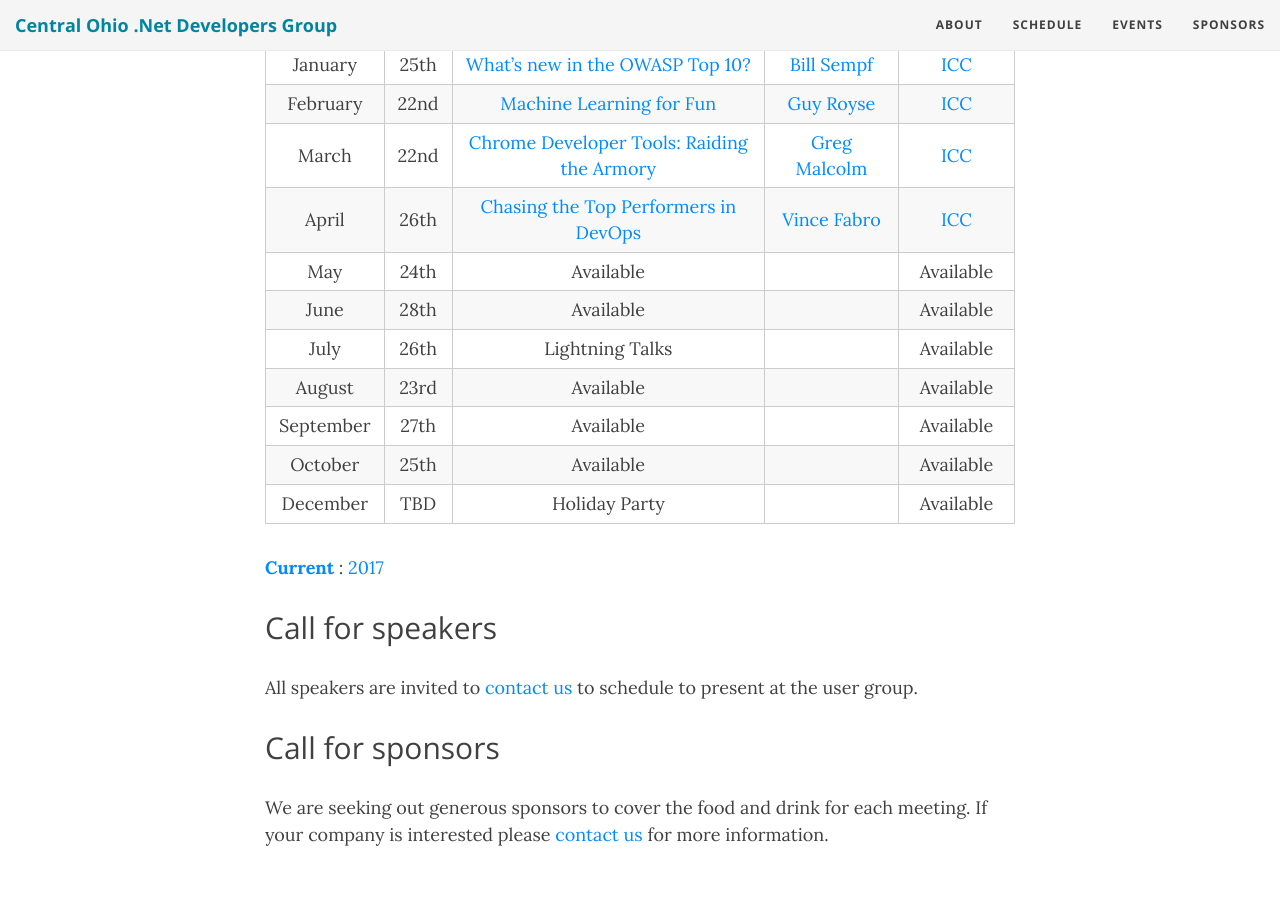
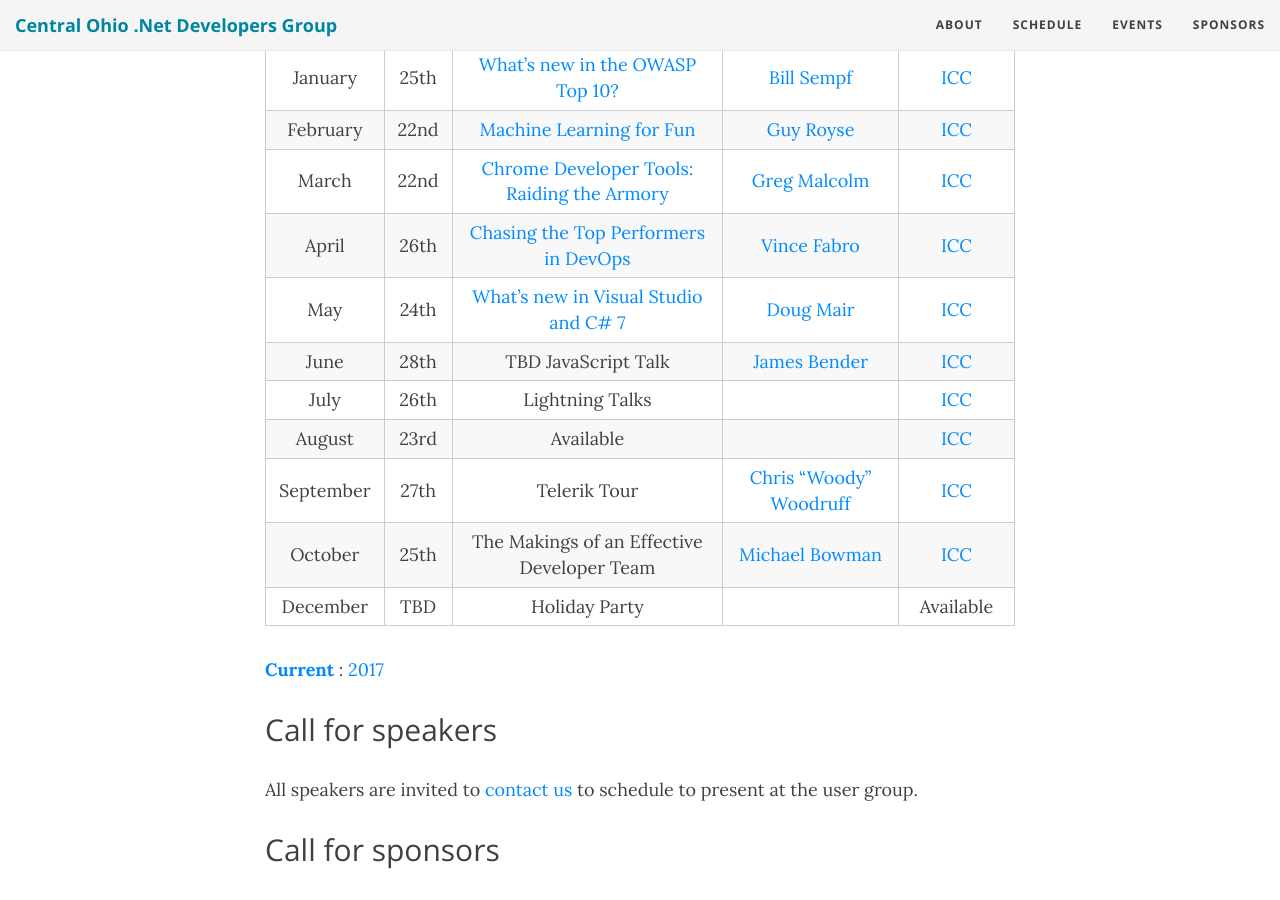
Before and after one commit to condg/condg.github.io, a Jekyll site: the page built from schedule.md, in a window 1280 px wide and 900 px high, scrolled down 382 px. Built offline with Jekyll 4.4.1, drawn with Linux system fonts in a browser that asks for light colours; comment, search, counter and statistics services are not loaded.

Commit message:
fixing post and schedule

```diff
--- a/schedule.md
+++ b/schedule.md
@@ -10,16 +10,16 @@
 |   Month   |  Day |      Topic      | Presenter | Sponsor(s) |
 |:---------:|:----:|:---------------:|:---------:|:----------:|
 | January   | 25th | [What's new in the OWASP Top 10?](/2018/01/20/january-2018/) | [Bill Sempf](https://sempf.net/) | [ICC](https://www.icctechnology.com/)  |
-| February  | 22nd |  [Machine Learning for Fun](/2018/02/15/february-2018-machine-learning-for-fun/)      | [Guy Royse](http://guyroyse.com/)| [ICC](https://www.icctechnology.com/)  |
-| March     | 22nd |  [Chrome Developer Tools: Raiding the Armory](/2018/02/28/march-2018-chrome-developer-tools)      | [Greg Malcolm](https://twitter.com/gregmalcolm) | [ICC](https://www.icctechnology.com/)  |
-| April     | 26th |  [Chasing the Top Performers in DevOps](/2018/04/22/april-2018-chasing-the-top-performers-in-devops) | [Vince Fabro](https://twitter.com/vfabro) | [ICC](https://www.icctechnology.com/) |
-| May       | 24th |  Available      |           | Available  |
-| June      | 28th |  Available      |           | Available  |
-| July      | 26th | Lightning Talks |           | Available  |
-| August    | 23rd |  Available      |           | Available  |
-| September | 27th |  Available      |           | Available  |
-| October   | 25th |  Available      |           | Available  |
-| December  |  TBD |  Holiday Party  |           | Available  |
+| February  | 22nd | [Machine Learning for Fun](/2018/02/15/february-2018-machine-learning-for-fun/)      | [Guy Royse](http://guyroyse.com/)| [ICC](https://www.icctechnology.com/)  |
+| March     | 22nd | [Chrome Developer Tools: Raiding the Armory](/2018/02/28/march-2018-chrome-developer-tools)      | [Greg Malcolm](https://twitter.com/gregmalcolm) | [ICC](https://www.icctechnology.com/)  |
+| April     | 26th | [Chasing the Top Performers in DevOps](/2018/04/22/april-2018-chasing-the-top-performers-in-devops) | [Vince Fabro](https://twitter.com/vfabro) | [ICC](https://www.icctechnology.com/) |
+| May       | 24th | [What's new in Visual Studio and C# 7](/2018/05/17/may-2018-whats-new-in-visual-studio/) | [Doug Mair](https://twitter.com/doug_mair) | [ICC](https://www.icctechnology.com/) |
+| June      | 28th | TBD JavaScript Talk | [James Bender](https://twitter.com/jamesbender) | [ICC](https://www.icctechnology.com/) |
+| July      | 26th | Lightning Talks |           | [ICC](https://www.icctechnology.com/) |
+| August    | 23rd | Available      |           | [ICC](https://www.icctechnology.com/) |
+| September | 27th | Telerik Tour | [Chris "Woody" Woodruff](https://twitter.com/cwoodruff) | [ICC](https://www.icctechnology.com/) |
+| October   | 25th | The Makings of an Effective Developer Team | [Michael Bowman](https://twitter.com/McBowman) | [ICC](https://www.icctechnology.com/) |
+| December  |  TBD | Holiday Party  |           | Available  |
 
 **[Current](/schedule/)** : [2017](/schedule/2017/)
 
```
Also changed, not shown: _posts/2018-05-17-may-2018-whats-new-in-visual-studio.md (renamed from _posts/may-2018-whats-new-in-visual-studio.md).
